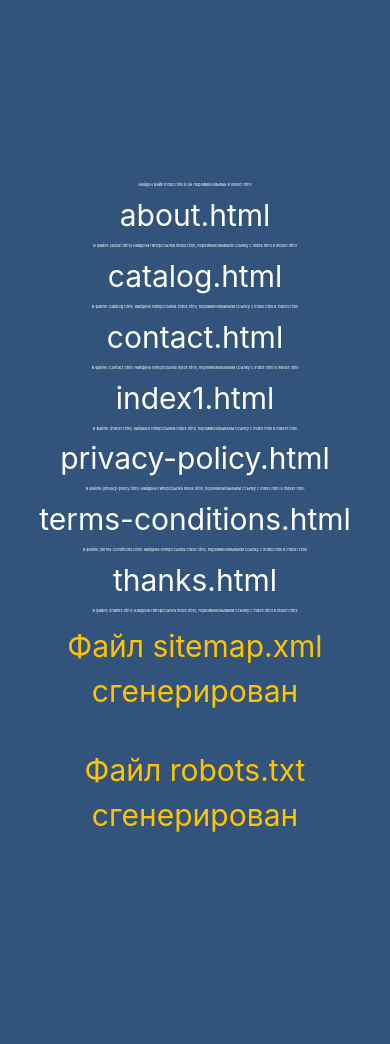
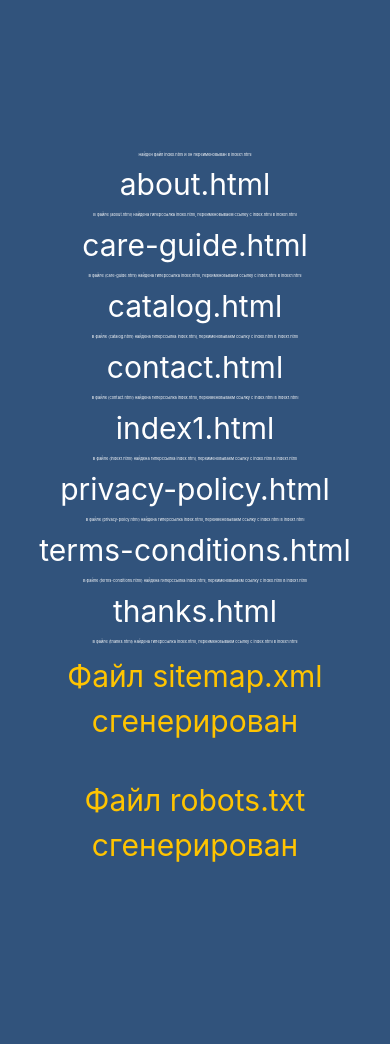
Before and after one commit to Excalibur0888/GreenHaven, a PHP site: page / in a window 390 px wide. Run offline with PHP 8.4, Linux system fonts and the light colour scheme; some web fonts are replaced.

Commit message:
Update navigation and contact details across multiple HTML pages; add 'Care Guide' link and update phone number to +91 72348-91056.

```diff
--- a/about.html
+++ b/about.html
@@ -14,6 +14,7 @@
             <nav class="nav-left">
                 <a href="index.html" class="nav-link">Home</a>
                 <a href="catalog.html" class="nav-link">Catalog</a>
+								<a href="care-guide.html" class="nav-link">Care Guide</a>
             </nav>
             <a href="index.html" class="logo">GreenHaven</a>
             <nav class="nav-right">
@@ -241,7 +242,7 @@
                             </div>
                             <div class="contact-item">
                                 <i>📞</i>
-                                <a href="tel:+919876543210">+91 98765-43210</a>
+                                <a href="tel:+917234891056">+91 72348-91056</a>
                             </div>
                             <div class="contact-item">
                                 <i>✉️</i>
@@ -254,6 +255,8 @@
                     <h4>Quick Links</h4>
                     <ul>
                         <li><a href="index.html">Home</a></li>
+                        <li><a href="catalog.html">Catalog</a></li>
+                        <li><a href="care-guide.html">Care Guide</a></li>
                         <li><a href="about.html">About Us</a></li>
                         <li><a href="contact.html">Contact</a></li>
                     </ul>
@@ -263,7 +266,6 @@
                     <ul>
                         <li><a href="privacy-policy.html">Privacy Policy</a></li>
                         <li><a href="terms-conditions.html">Terms & Conditions</a></li>
-                        <li><a href="#">Shipping Policy</a></li>
                     </ul>
                 </nav>
             </div>
--- /dev/null
+++ b/care-guide.html
@@ -0,0 +1,230 @@
+<!DOCTYPE html>
+<html lang="en">
+<head>
+    <meta charset="UTF-8">
+    <meta name="viewport" content="width=device-width, initial-scale=1.0">
+    <link rel="icon" href="img/logo.png" type="image/x-icon">
+    <title>Plant Care Guide - GreenHaven</title>
+    <meta name="description" content="Complete guide for indoor plant care. Learn about watering, light requirements, and maintenance tips for your plants.">
+    <link rel="stylesheet" href="css/style.css">
+    <link rel="stylesheet" href="css/care-guide.css">
+</head>
+<body>
+    <header class="header">
+        <div class="container">
+            <nav class="nav-left">
+                <a href="index.html" class="nav-link">Home</a>
+                <a href="catalog.html" class="nav-link">Catalog</a>
+                <a href="care-guide.html" class="nav-link active">Care Guide</a>
+            </nav>
+            <a href="index.html" class="logo">GreenHaven</a>
+            <nav class="nav-right">
+                <a href="about.html" class="nav-link">About</a>
+                <a href="contact.html" class="nav-link">Contact</a>
+            </nav>
+            <button class="nav-toggle" aria-label="Toggle menu">
+                <span></span>
+                <span></span>
+                <span></span>
+            </button>
+        </div>
+    </header>
+
+    <main>
+        <section class="care-guide-hero">
+            <div class="container">
+                <div class="care-guide-header">
+                    <h1>Plant Care Guide</h1>
+                    <p>Everything you need to know about keeping your plants healthy and happy</p>
+                </div>
+            </div>
+        </section>
+
+        <section class="care-basics">
+            <div class="container">
+                <div class="care-grid">
+                    <div class="care-card">
+                        <div class="care-icon">💧</div>
+                        <h2>Watering Guide</h2>
+                        <div class="care-content">
+                            <h3>Signs of Overwatering</h3>
+                            <ul>
+                                <li>Yellow or brown leaves</li>
+                                <li>Soggy soil</li>
+                                <li>Fungus or mold growth</li>
+                            </ul>
+                            <h3>Signs of Underwatering</h3>
+                            <ul>
+                                <li>Crispy, brown leaf edges</li>
+                                <li>Drooping leaves</li>
+                                <li>Dry, compact soil</li>
+                            </ul>
+                            <div class="care-tip">
+                                <p><strong>Pro Tip:</strong> Always check soil moisture before watering. Insert your finger about 1-2 inches into the soil - if it's dry, it's time to water.</p>
+                            </div>
+                        </div>
+                    </div>
+
+                    <div class="care-card">
+                        <div class="care-icon">☀️</div>
+                        <h2>Light Requirements</h2>
+                        <div class="care-content">
+                            <h3>Light Levels</h3>
+                            <ul>
+                                <li><strong>Bright Direct:</strong> 6+ hours of direct sunlight</li>
+                                <li><strong>Bright Indirect:</strong> Well-lit but no direct sun</li>
+                                <li><strong>Medium:</strong> Away from windows but still bright</li>
+                                <li><strong>Low:</strong> No direct sun, minimal natural light</li>
+                            </ul>
+                            <div class="care-tip">
+                                <p><strong>Pro Tip:</strong> Most indoor plants prefer bright, indirect light. Direct sunlight can burn leaves.</p>
+                            </div>
+                        </div>
+                    </div>
+
+                    <div class="care-card">
+                        <div class="care-icon">🌡️</div>
+                        <h2>Temperature & Humidity</h2>
+                        <div class="care-content">
+                            <h3>Optimal Conditions</h3>
+                            <ul>
+                                <li>Temperature: 18-24°C (65-75°F)</li>
+                                <li>Humidity: 40-60%</li>
+                            </ul>
+                            <h3>Humidity Tips</h3>
+                            <ul>
+                                <li>Use a humidity tray</li>
+                                <li>Group plants together</li>
+                                <li>Regular misting</li>
+                            </ul>
+                            <div class="care-tip">
+                                <p><strong>Pro Tip:</strong> Keep plants away from drafts, AC vents, and heating sources.</p>
+                            </div>
+                        </div>
+                    </div>
+                </div>
+            </div>
+        </section>
+
+        <section class="seasonal-care">
+            <div class="container">
+                <h2>Seasonal Care Tips</h2>
+                <div class="seasons-grid">
+                    <div class="season-card">
+                        <h3>Summer Care</h3>
+                        <ul>
+                            <li>Increase watering frequency</li>
+                            <li>Protect from intense afternoon sun</li>
+                            <li>Maintain higher humidity</li>
+                            <li>Watch for pest activity</li>
+                        </ul>
+                    </div>
+                    <div class="season-card">
+                        <h3>Winter Care</h3>
+                        <ul>
+                            <li>Reduce watering frequency</li>
+                            <li>Move plants away from cold windows</li>
+                            <li>Stop fertilizing</li>
+                            <li>Maintain consistent temperature</li>
+                        </ul>
+                    </div>
+                </div>
+            </div>
+        </section>
+
+        <section class="common-problems">
+            <div class="container">
+                <h2>Common Problems & Solutions</h2>
+                <div class="problems-grid">
+                    <div class="problem-card">
+                        <h3>Yellow Leaves</h3>
+                        <p>Usually caused by overwatering or poor drainage. Ensure proper watering schedule and well-draining soil.</p>
+                    </div>
+                    <div class="problem-card">
+                        <h3>Brown Leaf Tips</h3>
+                        <p>Often due to low humidity or mineral buildup. Increase humidity and use filtered water.</p>
+                    </div>
+                    <div class="problem-card">
+                        <h3>Pest Infestation</h3>
+                        <p>Regularly inspect plants and treat with neem oil or insecticidal soap at first sign of pests.</p>
+                    </div>
+                </div>
+            </div>
+        </section>
+
+        <section class="care-tools">
+            <div class="container">
+                <h2>Essential Care Tools</h2>
+                <div class="tools-grid">
+                    <div class="tool-card">
+                        <img src="img/watering-can.jpg" alt="Watering Can">
+                        <h3>Watering Can</h3>
+                        <p>For controlled and even watering</p>
+                    </div>
+                    <div class="tool-card">
+                        <img src="img/pruning-shears.jpg" alt="Pruning Shears">
+                        <h3>Pruning Shears</h3>
+                        <p>For trimming and maintenance</p>
+                    </div>
+                    <div class="tool-card">
+                        <img src="img/moisture-meter.jpg" alt="Moisture Meter">
+                        <h3>Moisture Meter</h3>
+                        <p>For accurate watering needs</p>
+                    </div>
+                </div>
+            </div>
+        </section>
+    </main>
+
+    <footer class="footer">
+        <div class="container">
+            <div class="footer-grid">
+                <div class="footer-brand">
+                    <a href="index.html" class="logo">GreenHaven</a>
+                    <div class="footer-contact">
+                        <h4>Contact Us</h4>
+                        <div class="footer-contact-list">
+                            <div class="contact-item">
+                                <i>📍</i>
+                                <a href="https://maps.app.goo.gl/xHXfUvN7m8fywmsn8" target="_blank">
+                                    ZEST BUSINESS SPACES, Anjaria Wadi, Rajawadi Colony, Ghatkopar East, Mumbai, Maharashtra 400077
+                                </a>
+                            </div>
+                            <div class="contact-item">
+                                <i>📞</i>
+                                <a href="tel:+917234891056">+91 72348-91056</a>
+                            </div>
+                            <div class="contact-item">
+                                <i>✉️</i>
+                                <a href="mailto:greenhaven@gmail.com">greenhaven@gmail.com</a>
+                            </div>
+                        </div>
+                    </div>
+                </div>
+                <nav class="footer-nav">
+                    <h4>Quick Links</h4>
+                    <ul>
+                        <li><a href="index.html">Home</a></li>
+                        <li><a href="catalog.html">Catalog</a></li>
+                        <li><a href="care-guide.html">Care Guide</a></li>
+                        <li><a href="about.html">About Us</a></li>
+                        <li><a href="contact.html">Contact</a></li>
+                    </ul>
+                </nav>
+                <nav class="footer-nav">
+                    <h4>Legal</h4>
+                    <ul>
+                        <li><a href="privacy-policy.html">Privacy Policy</a></li>
+                        <li><a href="terms-conditions.html">Terms & Conditions</a></li>
+                    </ul>
+                </nav>
+            </div>
+            <div class="footer-bottom">
+                <p class="copyright">© 2024 GreenHaven. All rights reserved.</p>
+            </div>
+        </div>
+    </footer>
+
+    <script src="js/slider.js"></script>
+</body>
+</html>
--- a/catalog.html
+++ b/catalog.html
@@ -14,6 +14,7 @@
             <nav class="nav-left">
                 <a href="index.html" class="nav-link">Home</a>
                 <a href="catalog.html" class="nav-link active">Catalog</a>
+								<a href="care-guide.html" class="nav-link">Care Guide</a>
             </nav>
             <a href="index.html" class="logo">GreenHaven</a>
             <nav class="nav-right">
@@ -268,7 +269,7 @@
                             </div>
                             <div class="contact-item">
                                 <i>📞</i>
-                                <a href="tel:+919876543210">+91 98765-43210</a>
+                                <a href="tel:+917234891056">+91 72348-91056</a>
                             </div>
                             <div class="contact-item">
                                 <i>✉️</i>
@@ -281,6 +282,8 @@
                     <h4>Quick Links</h4>
                     <ul>
                         <li><a href="index.html">Home</a></li>
+                        <li><a href="catalog.html">Catalog</a></li>
+                        <li><a href="care-guide.html">Care Guide</a></li>
                         <li><a href="about.html">About Us</a></li>
                         <li><a href="contact.html">Contact</a></li>
                     </ul>
--- a/contact.html
+++ b/contact.html
@@ -17,6 +17,7 @@
         <nav class="nav-left">
           <a href="index.html" class="nav-link">Home</a>
           <a href="catalog.html" class="nav-link">Catalog</a>
+					<a href="care-guide.html" class="nav-link">Care Guide</a>
         </nav>
         <a href="index.html" class="logo">GreenHaven</a>
         <nav class="nav-right">
@@ -64,9 +65,7 @@
                 <div class="contact-card">
                   <div class="contact-card-icon">📞</div>
                   <h3>Call Us</h3>
-                  <a href="tel:+919876543210" class="contact-link"
-                    >+91 98765-43210</a
-                  >
+                  <a href="tel:+917234891056" class="contact-link">+91 72348-91056</a>
                   <p>Mon-Sat: 9:00 AM - 6:00 PM</p>
                 </div>
                 <div class="contact-card">
@@ -161,7 +160,7 @@
                 </div>
                 <div class="contact-item">
                   <i>📞</i>
-                  <a href="tel:+919876543210">+91 98765-43210</a>
+                  <a href="tel:+917234891056">+91 72348-91056</a>
                 </div>
                 <div class="contact-item">
                   <i>✉️</i>
@@ -174,6 +173,8 @@
             <h4>Quick Links</h4>
             <ul>
               <li><a href="index.html">Home</a></li>
+              <li><a href="catalog.html">Catalog</a></li>
+              <li><a href="care-guide.html">Care Guide</a></li>
               <li><a href="about.html">About Us</a></li>
               <li><a href="contact.html">Contact</a></li>
             </ul>
--- a/css/style.css
+++ b/css/style.css
@@ -123,6 +123,7 @@ p {
 
 .btn:hover {
     background: var(--accent-color);
+		color: var(--primary-color);
     transform: translateY(-2px);
     box-shadow: 0 10px 20px rgba(0,0,0,0.1);
 }
@@ -205,10 +206,9 @@ p {
 /* Burger Menu */
 .nav-toggle {
     display: none;
-    flex-direction: column;
-    justify-content: space-between;
+    position: relative;
     width: 30px;
-    height: 20px;
+    height: 28px;
     background: none;
     border: none;
     cursor: pointer;
@@ -217,14 +217,27 @@ p {
 
 .nav-toggle span {
     display: block;
+    position: absolute;
     width: 100%;
     height: 2px;
     background: var(--primary-color);
     transition: var(--transition);
 }
 
+.nav-toggle span:nth-child(1) {
+    top: 0;
+}
+
+.nav-toggle span:nth-child(2) {
+    top: 13px;
+}
+
+.nav-toggle span:nth-child(3) {
+    bottom: 0;
+}
+
 .nav-toggle.active span:nth-child(1) {
-    transform: translateY(9px) rotate(45deg);
+    transform: translateY(13px) rotate(45deg);
 }
 
 .nav-toggle.active span:nth-child(2) {
@@ -232,7 +245,7 @@ p {
 }
 
 .nav-toggle.active span:nth-child(3) {
-    transform: translateY(-9px) rotate(-45deg);
+    transform: translateY(-13px) rotate(-45deg);
 }
 
 @media (max-width: 768px) {
@@ -1950,6 +1963,10 @@ p {
     }
 }
 
+.policy-content {
+    padding: 5rem 0;
+}
+
 @media (max-width: 640px) {
     .timeline-marker {
         width: 50px;
--- a/privacy-policy.html
+++ b/privacy-policy.html
@@ -13,6 +13,7 @@
             <nav class="nav-left">
                 <a href="index.html" class="nav-link">Home</a>
                 <a href="catalog.html" class="nav-link">Catalog</a>
+								<a href="care-guide.html" class="nav-link">Care Guide</a>
             </nav>
             <a href="index.html" class="logo">GreenHaven</a>
             <nav class="nav-right">
@@ -82,7 +83,7 @@
                             </div>
                             <div class="contact-item">
                                 <i>📞</i>
-                                <a href="tel:+919876543210">+91 98765-43210</a>
+                                <a href="tel:+917234891056">+91 72348-91056</a>
                             </div>
                             <div class="contact-item">
                                 <i>✉️</i>
@@ -95,6 +96,8 @@
                     <h4>Quick Links</h4>
                     <ul>
                         <li><a href="index.html">Home</a></li>
+                        <li><a href="catalog.html">Catalog</a></li>
+                        <li><a href="care-guide.html">Care Guide</a></li>
                         <li><a href="about.html">About Us</a></li>
                         <li><a href="contact.html">Contact</a></li>
                     </ul>
--- a/terms-conditions.html
+++ b/terms-conditions.html
@@ -13,6 +13,7 @@
             <nav class="nav-left">
                 <a href="index.html" class="nav-link">Home</a>
                 <a href="catalog.html" class="nav-link">Catalog</a>
+								<a href="care-guide.html" class="nav-link">Care Guide</a>
             </nav>
             <a href="index.html" class="logo">GreenHaven</a>
             <nav class="nav-right">
@@ -100,7 +101,7 @@
                             </div>
                             <div class="contact-item">
                                 <i>📞</i>
-                                <a href="tel:+919876543210">+91 98765-43210</a>
+                                <a href="tel:+917234891056">+91 72348-91056</a>
                             </div>
                             <div class="contact-item">
                                 <i>✉️</i>
@@ -113,6 +114,8 @@
                     <h4>Quick Links</h4>
                     <ul>
                         <li><a href="index.html">Home</a></li>
+                        <li><a href="catalog.html">Catalog</a></li>
+                        <li><a href="care-guide.html">Care Guide</a></li>
                         <li><a href="about.html">About Us</a></li>
                         <li><a href="contact.html">Contact</a></li>
                     </ul>
```
Also changed, not shown: css/care-guide.css (added, +180 -0 lines), index.html (+7 -1 lines), img/moisture-meter.jpg (added), img/pruning-shears.jpg (added), img/watering-can.jpg (added).
